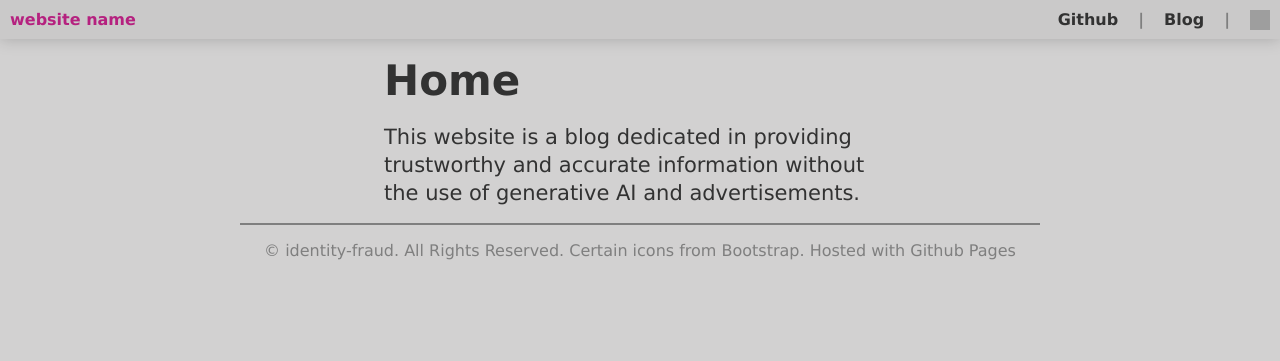
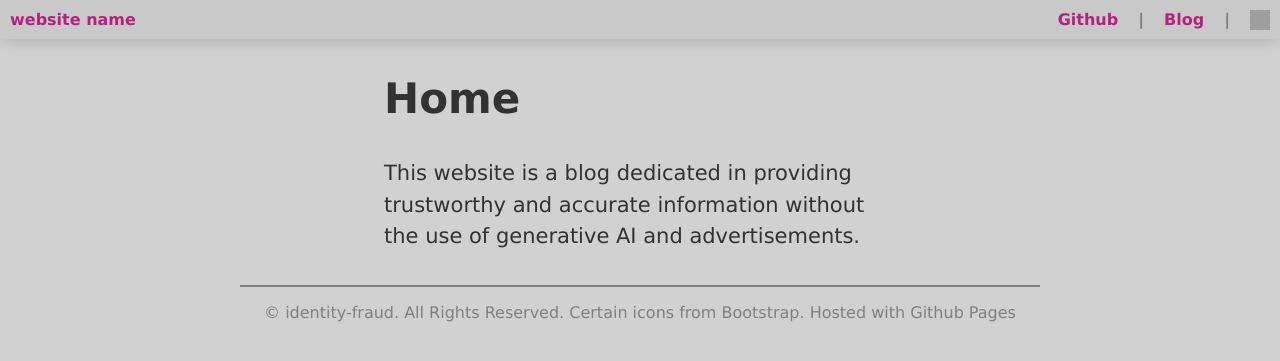
Before and after one commit to identity-fraud/10CT2-Task-2-Webapps, a Jekyll site: the page built from site/index.html, in a window 1280 px wide. Shown: the top 361 px of the page. Built offline with Jekyll 4.4.1, drawn with Linux system fonts in a browser that asks for light colours; grey boxes are pictures that could not be loaded.

Commit message:
Update style.css

```diff
--- a/site/styles/style.css
+++ b/site/styles/style.css
@@ -50,6 +50,7 @@ header {
     background-color: var(--header-background);
     filter: drop-shadow(0px 0px 8px rgba(0, 0, 0, 0.2));
     transition: background-color 0.2s;
+    margin-bottom: 1rem;
 }
 
 header h4 {
@@ -61,10 +62,6 @@ nav {
     color: var(--text-secondary);
     display: flex;
     float: right;
-}
-
-nav a:link, nav a:visited {
-    color: var(--text);
 }
 
 #theme-toggle {
@@ -87,12 +84,13 @@ main {
     font-size: 21px;
     margin-left: 24rem;
     margin-right: 24rem;
-    line-height: 1.75rem;
+    line-height: 1.5;
 }
 
 footer {
     color: var(--text-secondary);
     text-align: center;
+    margin-top: 2rem;
     margin-left: 240px;
     margin-right: 240px;
 }
```
